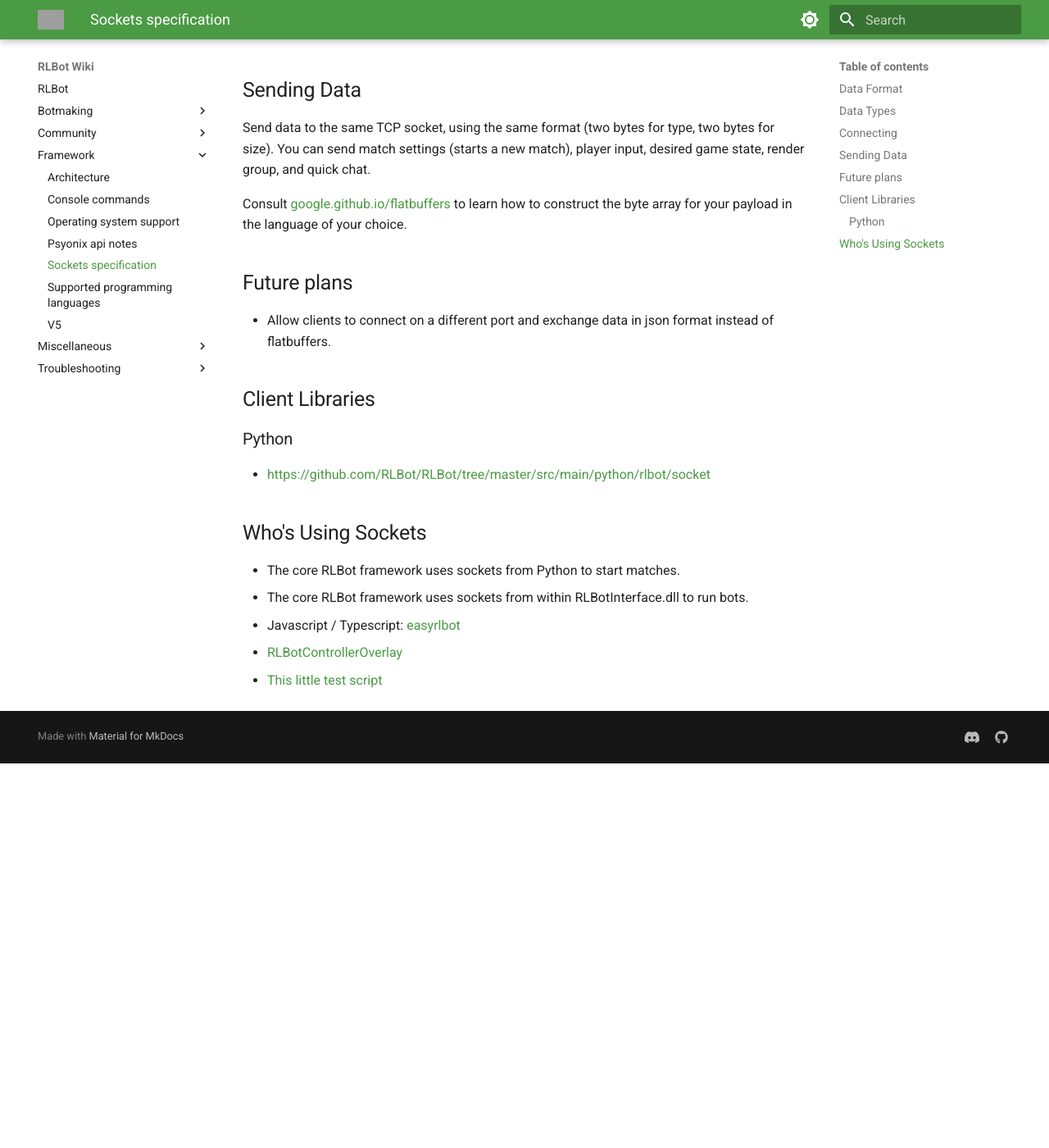
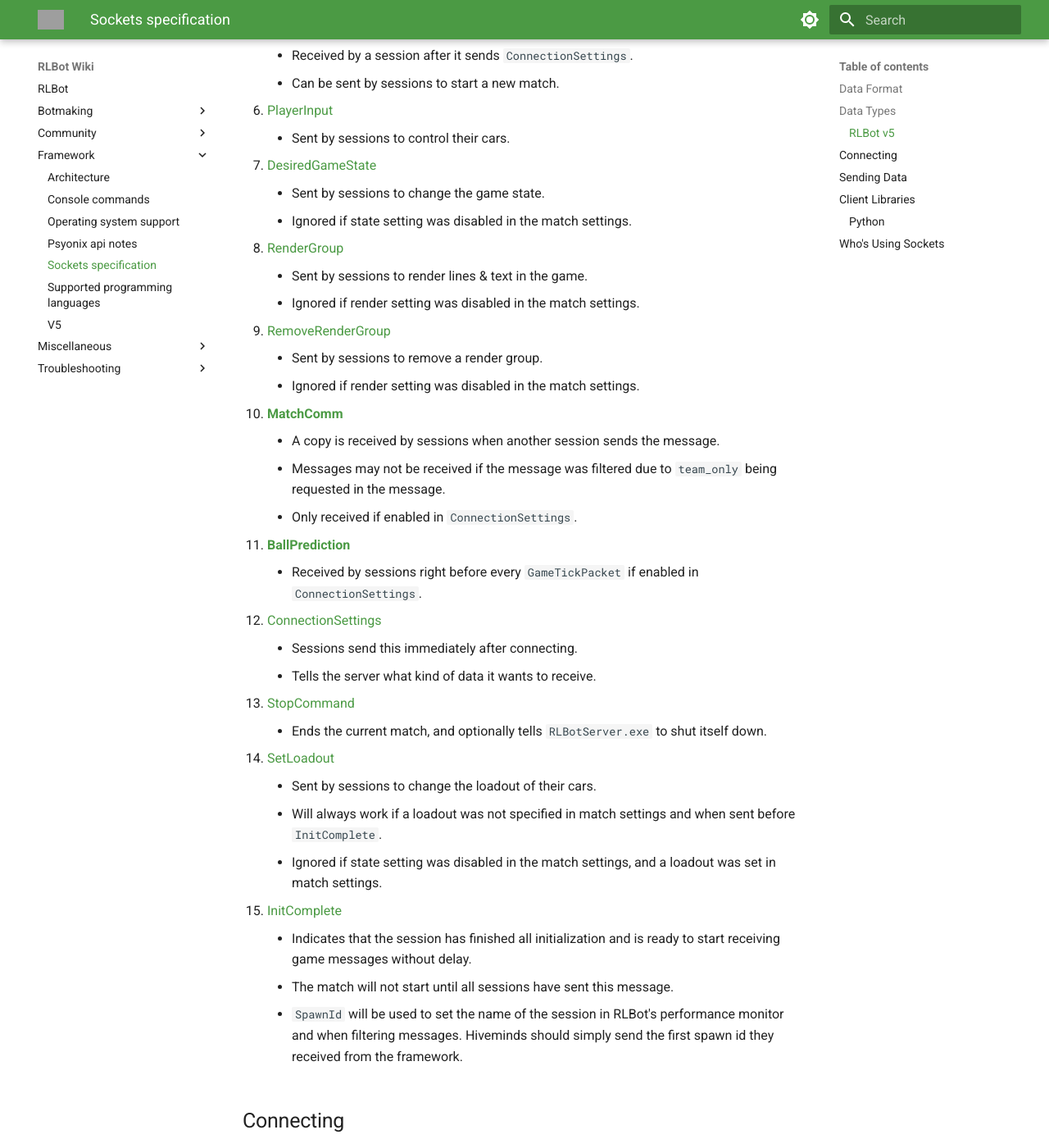
Before and after one commit to RLBot/wiki, an MkDocs documentation site: the page built from docs/framework/sockets-specification.md, in a window 1280 px wide and 1400 px high, scrolled down 1690 px. Shown: the whole window at 82% size. Built offline with MkDocs 1.6.1 and Material for MkDocs 9.7.7, drawn with Linux system fonts in a browser that asks for light colours; before the commit the page ends 2621 px from its top, so only the background shows below that; some of the changed text lies outside the part shown; grey boxes are pictures that could not be loaded.

Commit message:
More docs

```diff
--- a/docs/framework/sockets-specification.md
+++ b/docs/framework/sockets-specification.md
@@ -30,6 +30,53 @@
     - [PlayerSpectate](https://github.com/RLBot/RLBot/blob/d0c8031f0b2e4bbb5156b26cd74113f526c68bc9/src/main/flatbuffers/rlbot.fbs#L846-L851) - Spectator camera is now focusing on a new player.
     - [PlayerInputChange](https://github.com/RLBot/RLBot/blob/master/src/main/flatbuffers/rlbot.fbs#L870-L880) - Human or bot has touched their controller, e.g. turned on boost, changed steering, etc.
 
+### RLBot v5
+
+00. None
+    - Aka the disconnect request.
+01. **[GameTickPacket](https://github.com/RLBot/flatbuffers-schema/blob/main/rlbot.fbs#L220-L226)**
+    - Received by sessions at a high rate according to [tick rate](/botmaking/tick-rate.md)
+    (except "desired tick rate" is always 120hz in v5)
+02. **[FieldInfo](https://github.com/RLBot/flatbuffers-schema/blob/main/rlbot.fbs#L245-L249)**
+    - Received by a session after it sends `ConnectionSettings`.
+03. [StartCommand](https://github.com/RLBot/flatbuffers-schema/blob/main/matchstart.fbs#L320-L322)
+    - Starts a new match after reading the given config file.
+04. **[MatchSettings](https://github.com/RLBot/flatbuffers-schema/blob/main/matchstart.fbs#L297-L318)**
+    - Received by a session after it sends `ConnectionSettings`.
+    - Can be sent by sessions to start a new match.
+05. [PlayerInput](https://github.com/RLBot/flatbuffers-schema/blob/main/rlbot.fbs#L45-L48)
+    - Sent by sessions to control their cars.
+06. [DesiredGameState](https://github.com/RLBot/flatbuffers-schema/blob/main/gamestate.fbs#L60-L66)
+    - Sent by sessions to change the game state.
+    - Ignored if state setting was disabled in the match settings.
+07. [RenderGroup](https://github.com/RLBot/flatbuffers-schema/blob/main/rendering.fbs#L89-L93)
+    - Sent by sessions to render lines & text in the game.
+    - Ignored if render setting was disabled in the match settings.
+08. [RemoveRenderGroup](https://github.com/RLBot/flatbuffers-schema/blob/main/rendering.fbs#L97-L99)
+    - Sent by sessions to remove a render group.
+    - Ignored if render setting was disabled in the match settings.
+09. **[MatchComm](https://github.com/RLBot/flatbuffers-schema/blob/main/comms.fbs#L3-L14)**
+    - A copy is received by sessions when another session sends the message.
+    - Messages may not be received if the message was filtered due to `team_only` being requested in the message.
+    - Only received if enabled in `ConnectionSettings`.
+10. **[BallPrediction](https://github.com/RLBot/flatbuffers-schema/blob/main/rlbot.fbs#L261-L266)**
+    - Received by sessions right before every `GameTickPacket` if enabled in `ConnectionSettings`.
+11. [ConnectionSettings](https://github.com/RLBot/flatbuffers-schema/blob/main/rlbot.fbs#L8-L18)
+    - Sessions send this immediately after connecting.
+    - Tells the server what kind of data it wants to receive.
+12. [StopCommand](https://github.com/RLBot/flatbuffers-schema/blob/main/matchstart.fbs#L324-L327)
+    - Ends the current match, and optionally tells `RLBotServer.exe` to shut itself down.
+13. [SetLoadout](https://github.com/RLBot/flatbuffers-schema/blob/main/matchstart.fbs#L52-L55)
+    - Sent by sessions to change the loadout of their cars.
+    - Will always work if a loadout was not specified in match settings and when sent before `InitComplete`.
+    - Ignored if state setting was disabled in the match settings, and a loadout was set in match settings.
+14. [InitComplete](https://github.com/RLBot/flatbuffers-schema/blob/main/rlbot.fbs#L20-L22)
+    - Indicates that the session has finished all initialization and is ready to start receiving
+    game messages without delay.
+    - The match will not start until all sessions have sent this message.
+    - `SpawnId` will be used to set the name of the session in RLBot's performance monitor and when
+    filtering messages. Hiveminds should simply send the first spawn id they received from the framework.
+
 ## Connecting
 
 Prerequisites (handled automatically by RLBotGUI / the RLBot framework):
@@ -48,10 +95,6 @@
 
 Consult [google.github.io/flatbuffers](https://google.github.io/flatbuffers/) to learn how to construct the byte array for your payload in the language of your choice.
 
-## Future plans
-
-- Allow clients to connect on a different port and exchange data in json format instead of flatbuffers.
-
 ## Client Libraries
 
 ### Python
```
Also changed, not shown: docs/framework/operating-system-support.md (+16 -3 lines), docs/framework/psyonix-api-notes.md (+1 -1 lines).
